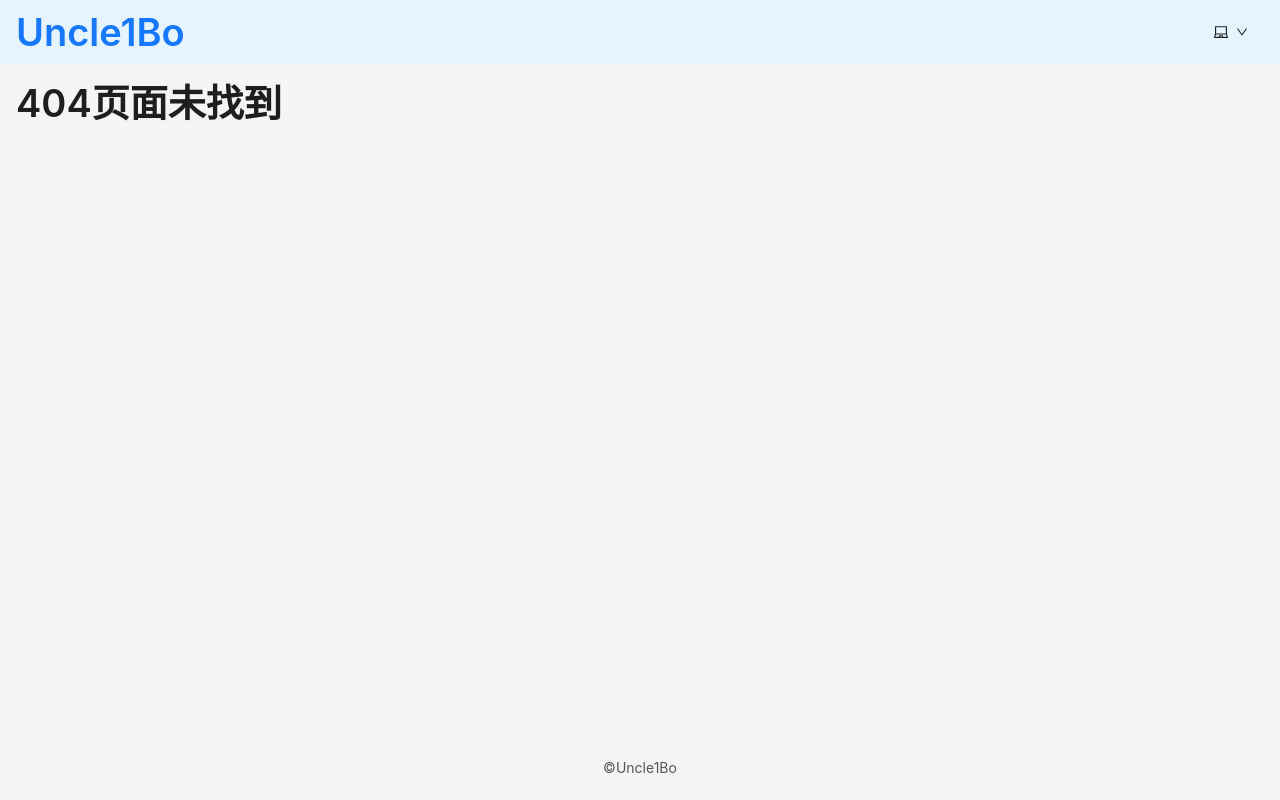
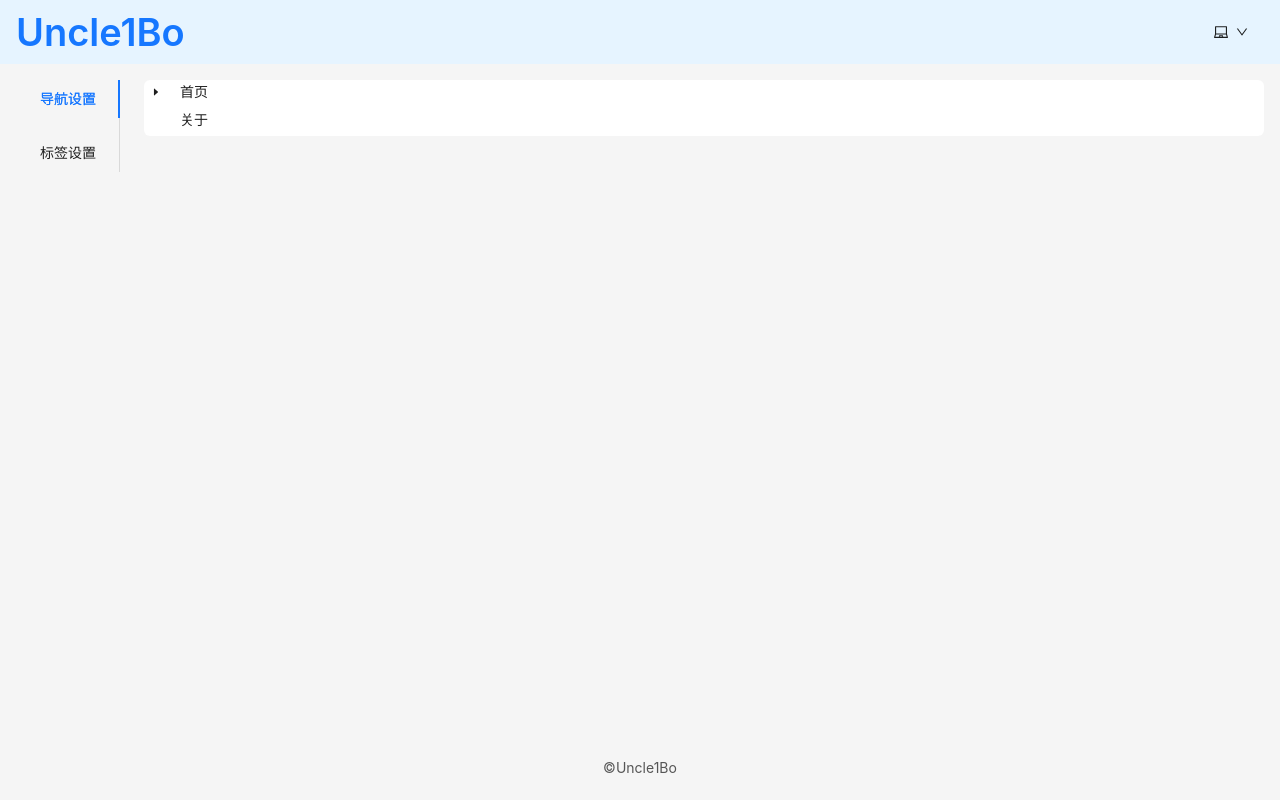
Before and after one commit to uncle1bo/uncle1bo-sitev2, a React (Vite) app: page /user/navigation in a window 1280 px wide. Built offline with nearby package versions, Linux system fonts and the light colour scheme.

Commit message:
feat: 导航栏最小原型

```diff
--- a/src/react-app/components/UserDashBoard.tsx
+++ b/src/react-app/components/UserDashBoard.tsx
@@ -3,6 +3,7 @@ import React from 'react';
 import { useLocation, useNavigate } from 'react-router-dom';
 
 export const userDashBoardPanes = [//0号为默认跳转页
+    { key: 'navigation', label: '导航设置' },
     { key: 'tags', label: '标签设置' },
 ];
 
--- /dev/null
+++ b/src/react-app/pages/user/navigation/index.tsx
@@ -0,0 +1,37 @@
+import { Tree } from "antd";
+import { JSX } from "react";
+import UserDashBoard from "../../../components/UserDashBoard";
+
+type NavigationItem = {
+    title: string;
+    key: string;   // 唯一标识
+    link: string;
+    src: string;
+    children?: NavigationItem[];
+};
+
+// 生成唯一 key 的便捷函数
+const uid = () => `${Date.now()}-${Math.random()}`;
+
+const mock: NavigationItem[] = [
+    {
+        title: "首页",
+        key: uid(),
+        link: "/home",
+        src: "/pages/home.tsx",
+        children: [
+            { title: "子页A", key: uid(), link: "/home/sub-a", src: "/pages/sub-a.tsx" }
+        ]
+    },
+    { title: "关于", key: uid(), link: "/about", src: "/pages/about.tsx" }
+];
+
+export default function NavigationSettings(): JSX.Element {
+    return (
+        <UserDashBoard>
+            <Tree
+                treeData={mock}
+            />
+        </UserDashBoard>
+    );
+}
```
